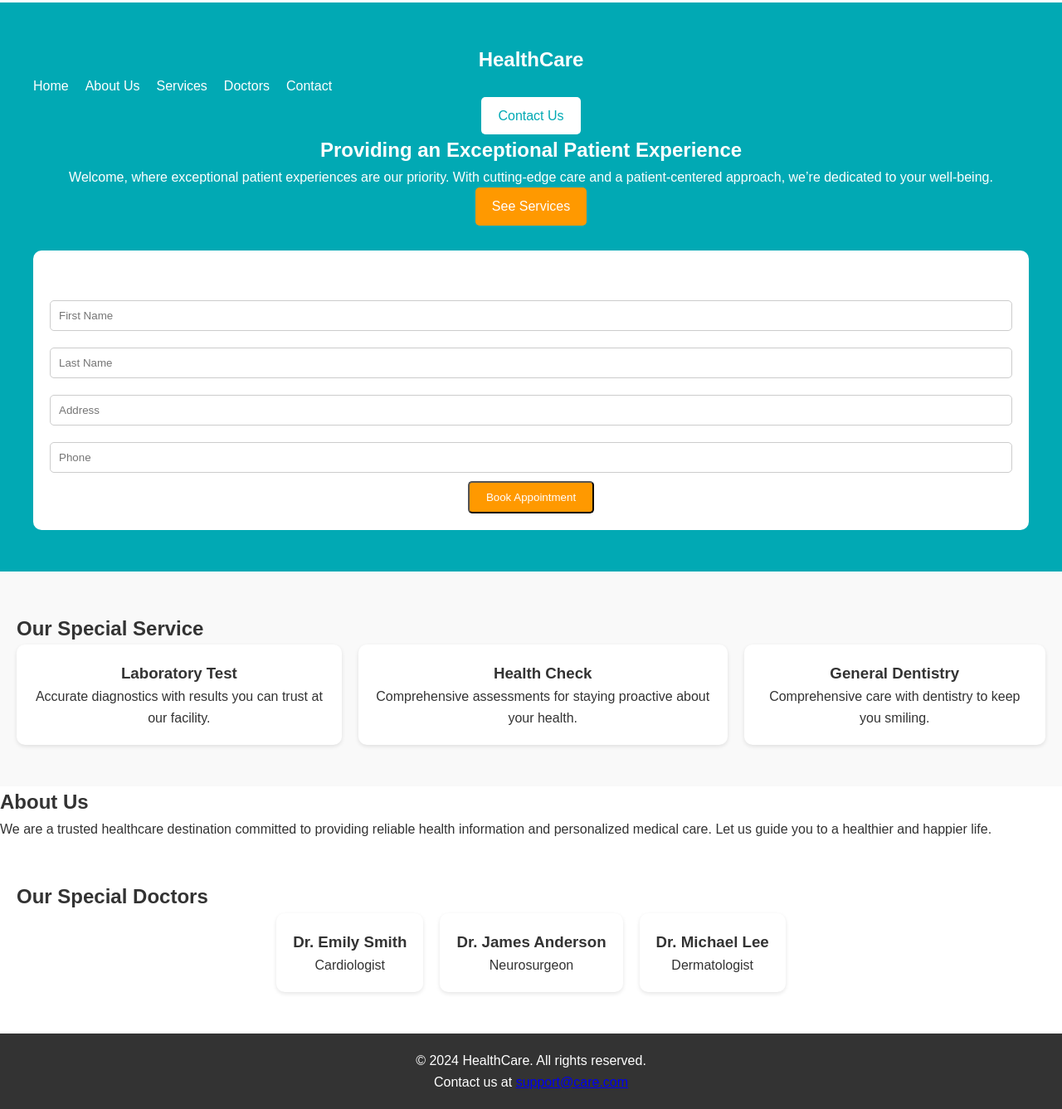
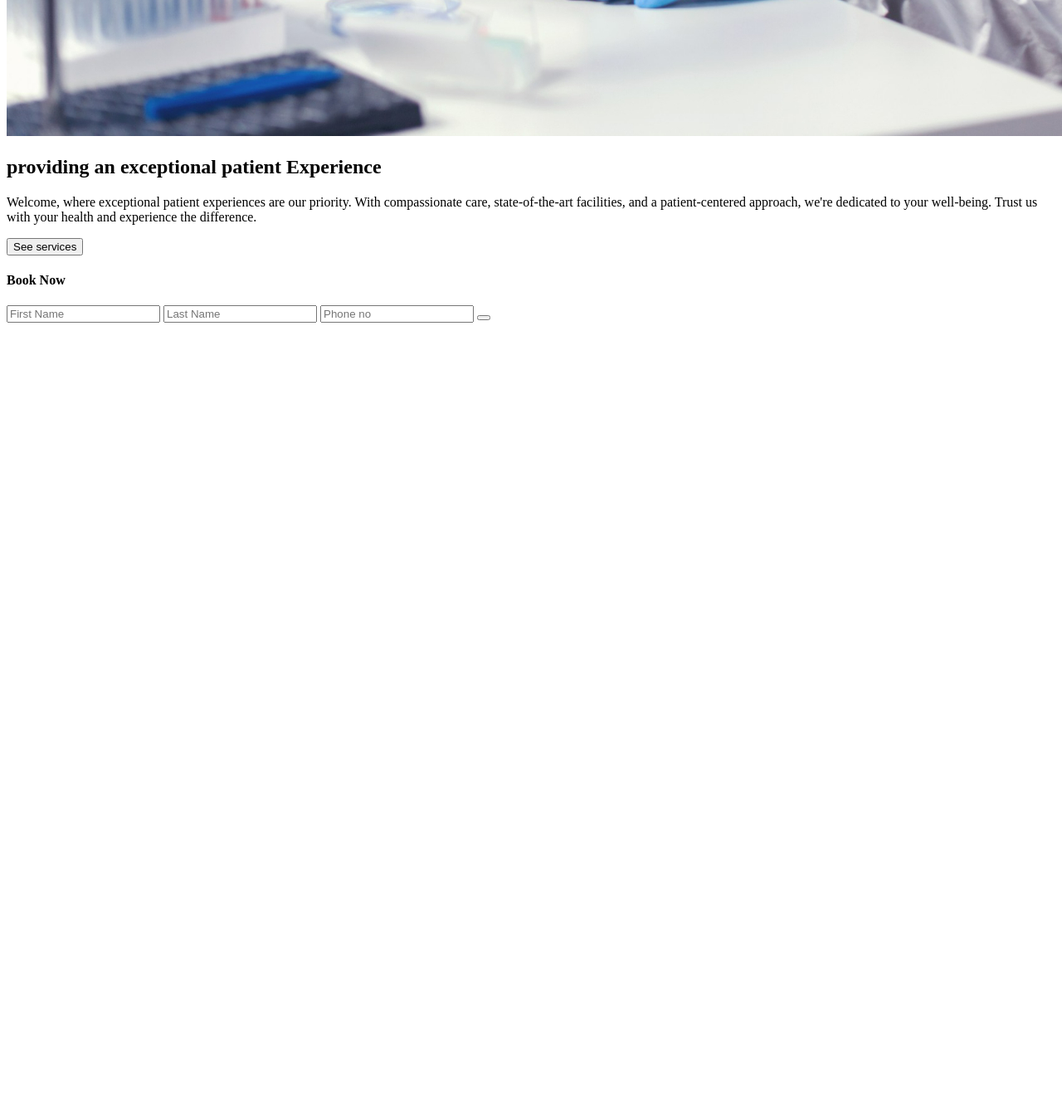
Before and after one commit to Nando-droid/landing, a plain HTML site: page index.html in a window 1280 px wide. Shown: the part 1005-2342 px from the top of the page at 83% size. After the commit the page ends 1402 px from the top, so only its background shows below. Drawn offline with nearby package versions, Linux system fonts and the light colour scheme.

Commit message:
adelanto3.1

```diff
--- a/index.html
+++ b/index.html
@@ -3,101 +3,54 @@
 <head>
   <meta charset="UTF-8">
   <meta name="viewport" content="width=device-width, initial-scale=1.0">
-  <title>Healthcare Landing Page</title>
+  <title>prueba</title>
+  <link href="https://cdn.jsdelivr.net/npm/remixicon@3.4.0/fonts/remixicon.css" rel="stylesheet"/>
   <link rel="stylesheet" href="style.css">
+
+
 </head>
 <body>
-    <div class="background-container">
-    <img src="img/header.jpg" alt="imagen fondo" class="overlay">
-    </div>
-  <!-- Header Section -->
-  <header class="hero">
-    <div class="container">
-      <nav class="nav_bar">
-        <h1 class="logo">Health<span>Care</span></h1>
-        <ul class="nav-links">
-          <li><a href="#home">Home</a></li>
-          <li><a href="#about">About Us</a></li>
-          <li><a href="#services">Services</a></li>
-          <li><a href="#doctors">Doctors</a></li>
-          <li><a href="#contact">Contact</a></li>
-        </ul>
-        <a href="#contact" class="btn btn-orange">Contact Us</a>
-      </nav>
-      <div class="hero-content">
-        <h2>Providing an Exceptional Patient Experience</h2>
-        <p>Welcome, where exceptional patient experiences are our priority. With cutting-edge care and a patient-centered approach, we’re dedicated to your well-being.</p>
-        <a href="#services" class="btn btn-primary">See Services</a>
-      </div>
-      <div class="appointment-form">
-        <h3>Book Now</h3>
-        <form>
-          <input type="text" placeholder="First Name" required>
-          <input type="text" placeholder="Last Name" required>
-          <input type="text" placeholder="Address" required>
-          <input type="tel" placeholder="Phone" required>
-          <button type="submit" class="btn btn-primary">Book Appointment</button>
-        </form>
-      </div>
-    </div>
-  </header>
+<header>
+<nav class="container">
+<div class="nav__logo">Health<span>Care</span></div>
+<ul class="nav__links">
+ <li class="link"><a href="#home">Home</a></li>
+  <li class="link"><a href="#about">About Us</a></li>
+  <li class="link"><a href="#service">Services</a></li>
+  <li class="link"><a href="#pages">Pages</a></li>
+  <li class="link"><a href="#blog">Blog</a></li>
+</ul>
+<button class="btn">Contact Us</button>
+<div class="section_container">
+<img src="img/header.jpg" alt="imagen" class="img">
+<div class="header_content">
+  <h1>providing an exceptional patient Experience</h1>
+  <p> Welcome, where exceptional patient experiences are our priority.
+    With compassionate care, state-of-the-art facilities, and a
+    patient-centered approach, we're dedicated to your well-being. Trust
+    us with your health and experience the difference.</p>
+    <button class="btn">See services</button>
+</div>
+<div class="header_form">
+  <form>
+  <h4>Book Now</h4>
+  <input type="text" placeholder="First Name">
+  <input type="text" placeholder="Last Name">
+  <input type="text" placeholder="Phone no">
+  <button class="btn"></button>
+</form>
+</div>
+</div>
 
-  <!-- Services Section -->
-  <section id="services" class="services">
-    <div class="container">
-      <h2>Our Special Service</h2>
-      <div class="service-cards">
-        <div class="card">
-          <h3>Laboratory Test</h3>
-          <p>Accurate diagnostics with results you can trust at our facility.</p>
-        </div>
-        <div class="card">
-          <h3>Health Check</h3>
-          <p>Comprehensive assessments for staying proactive about your health.</p>
-        </div>
-        <div class="card">
-          <h3>General Dentistry</h3>
-          <p>Comprehensive care with dentistry to keep you smiling.</p>
-        </div>
-      </div>
-    </div>
-  </section>
 
-  <!-- About Section -->
-  <section id="about" class="about">
-    <div class="container">
-      <h2>About Us</h2>
-      <p>We are a trusted healthcare destination committed to providing reliable health information and personalized medical care. Let us guide you to a healthier and happier life.</p>
-    </div>
-  </section>
+</div>
 
-  <!-- Doctors Section -->
-  <section id="doctors" class="doctors">
-    <div class="container">
-      <h2>Our Special Doctors</h2>
-      <div class="doctor-cards">
-        <div class="card">
-          <h3>Dr. Emily Smith</h3>
-          <p>Cardiologist</p>
-        </div>
-        <div class="card">
-          <h3>Dr. James Anderson</h3>
-          <p>Neurosurgeon</p>
-        </div>
-        <div class="card">
-          <h3>Dr. Michael Lee</h3>
-          <p>Dermatologist</p>
-        </div>
-      </div>
-    </div>
-  </section>
 
-  <!-- Footer Section -->
-  <footer id="contact">
-    <div class="container">
-      <p>&copy; 2024 HealthCare. All rights reserved.</p>
-      <p>Contact us at <a href="mailto:support@care.com">support@care.com</a></p>
-    </div>
-  </footer>
+</nav>
+
+
+
+</header>
+
 </body>
 </html>
--- a/style.css
+++ b/style.css
@@ -1,122 +1 @@
 @import url("https://fonts.googleapis.com/css2?family=Poppins:wght@400;500;600;700&display=swap");
-:root {
-  --primary-color: #01a9b4;
-  --secondary-color: #f9f9f9;
-  --white: #ffffff;
-  --gray: #333333;
-  --orange: #ff9900;
-}
-
-* {
-  margin: 0;
-  padding: 0;
-  box-sizing: border-box;
-}
-
-body {
-  font-family: Arial, sans-serif;
-  color: var(--gray);
-  line-height: 1.6;
-}
-
-/* Header Section */
-.hero {
-  background: var(--primary-color);
-  color: var(--white);
-  text-align: center;
-  padding: 50px 20px;
-}
-
-.hero .container {
-  max-width: 1200px;
-  margin: 0 auto;
-}
-
-.na_bar {
-  display: flex;
-  justify-content: space-between;
-  align-items: center;
-  margin-bottom: 30px;
-}
-
-.nav-links {
-  list-style: none;
-  display: flex;
-  gap: 20px;
-}
-
-.nav-links a {
-  color: var(--white);
-  text-decoration: none;
-}
-
-.btn {
-  padding: 10px 20px;
-  border-radius: 5px;
-  text-decoration: none;
-  display: inline-block;
-}
-
-.btn-primary {
-  background: var(--orange);
-  color: var(--white);
-}
-
-.btn-orange {
-  background: var(--white);
-  color: var(--primary-color);
-}
-
-.appointment-form {
-  background: var(--white);
-  padding: 20px;
-  border-radius: 10px;
-  margin-top: 30px;
-}
-
-.appointment-form input {
-  width: 100%;
-  padding: 10px;
-  margin: 10px 0;
-  border: 1px solid #ccc;
-  border-radius: 5px;
-}
-
-/* Services Section */
-.services {
-  background: var(--secondary-color);
-  padding: 50px 20px;
-}
-
-.service-cards {
-  display: flex;
-  gap: 20px;
-  justify-content: space-around;
-}
-
-.card {
-  background: var(--white);
-  padding: 20px;
-  border-radius: 10px;
-  text-align: center;
-  box-shadow: 0 2px 5px rgba(0, 0, 0, 0.1);
-}
-
-/* Doctors Section */
-.doctors {
-  padding: 50px 20px;
-}
-
-.doctor-cards {
-  display: flex;
-  gap: 20px;
-  justify-content: center;
-}
-
-/* Footer Section */
-footer {
-  background: var(--gray);
-  color: var(--white);
-  text-align: center;
-  padding: 20px;
-}
```
